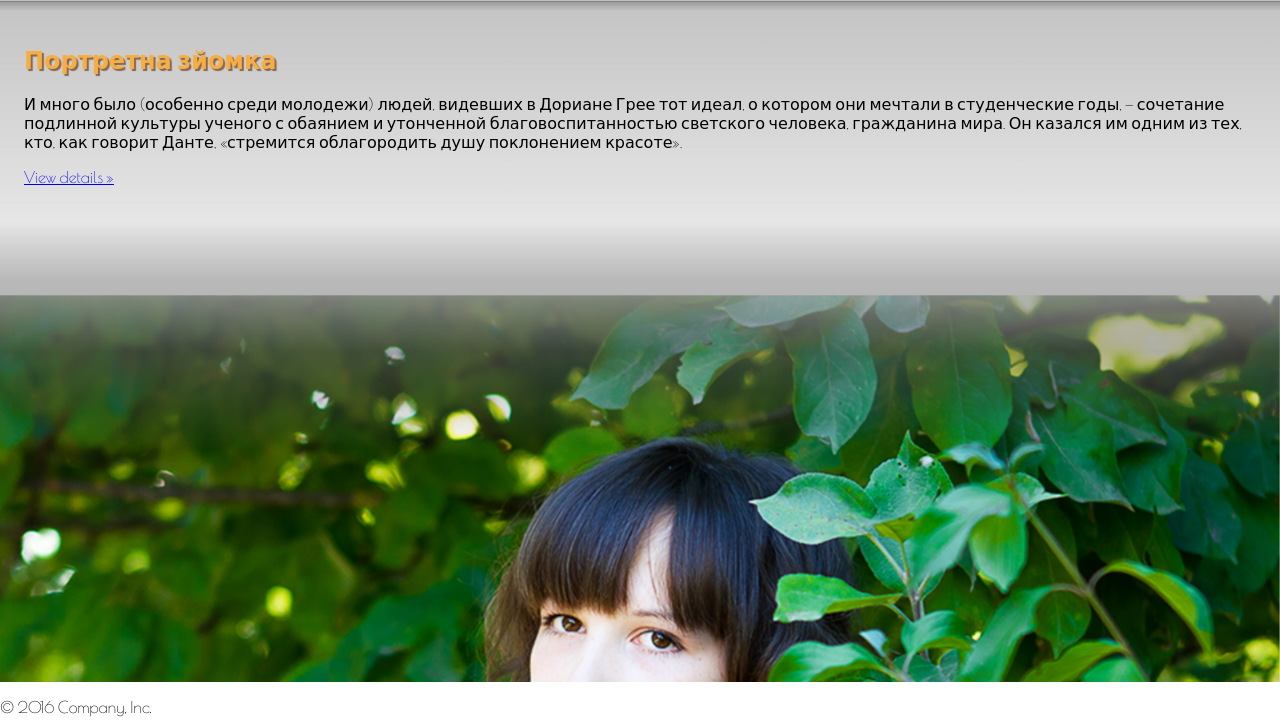
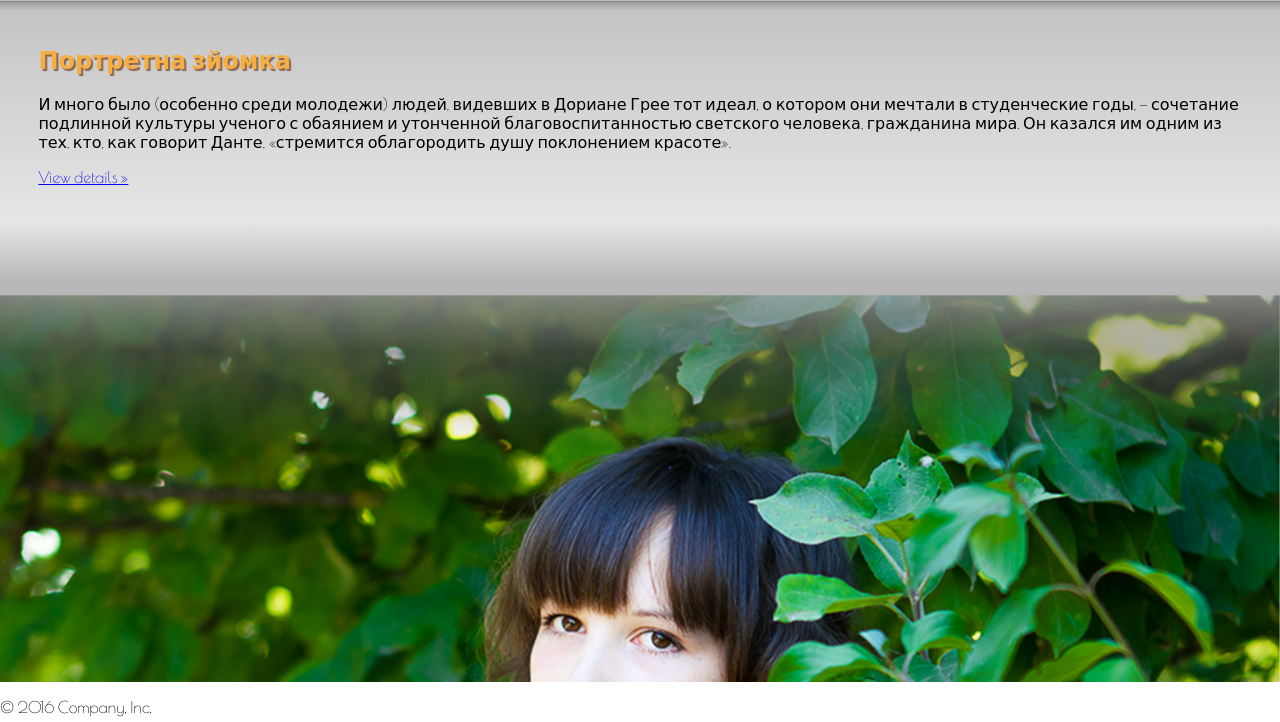
Before and after one commit to sergiykoshay/project1, a plain HTML site: page index.html in a window 1280 px wide. Shown: the part 78-800 px from the top of the page. Drawn offline with nearby package versions, Linux system fonts and the light colour scheme; files that its build step writes are made by us from their sources; files whose address does not match are found by name.

Commit message:
Update style.css
vh to vw fix

```diff
--- a/style.css
+++ b/style.css
@@ -122,7 +122,7 @@ border-left:1px solid #444;
   filter: progid:DXImageTransform.Microsoft.gradient( startColorstr='#9b9b9b', endColorstr='#000a0a0a',GradientType=0 );
   /* IE6-9 */
   height:50vh;
-  padding: 3vh;
+  padding: 3vh 3vw;
 }
 .parallax__layer--base--content-box .heading{
   font-family: 'Poiret One', cursive;
```
